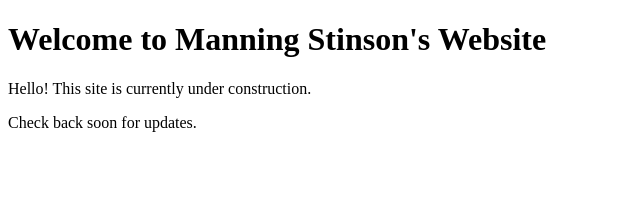
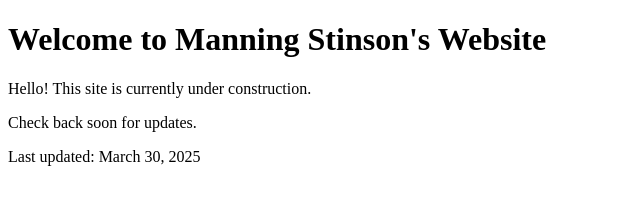
Before and after one commit to manningstinson/manningstinson.com, a plain HTML site: page public_html/index.html in a window 1280 px wide. Shown: the whole page, without its empty margins (0-640 px from the left). Drawn offline with Linux system fonts and the light colour scheme.

Commit message:
Add last updated timestamp to test GitHub Actions

```diff
--- a/public_html/index.html
+++ b/public_html/index.html
@@ -1 +1,2 @@
 <!DOCTYPE html><html lang="en"><head><meta charset="UTF-8"><meta name="viewport" content="width=device-width, initial-scale=1.0"><title>Manning Stinson</title></head><body><h1>Welcome to Manning Stinson's Website</h1><p>Hello! This site is currently under construction.</p><p>Check back soon for updates.</p></body></html>
+<p>Last updated: March 30, 2025</p>
```
